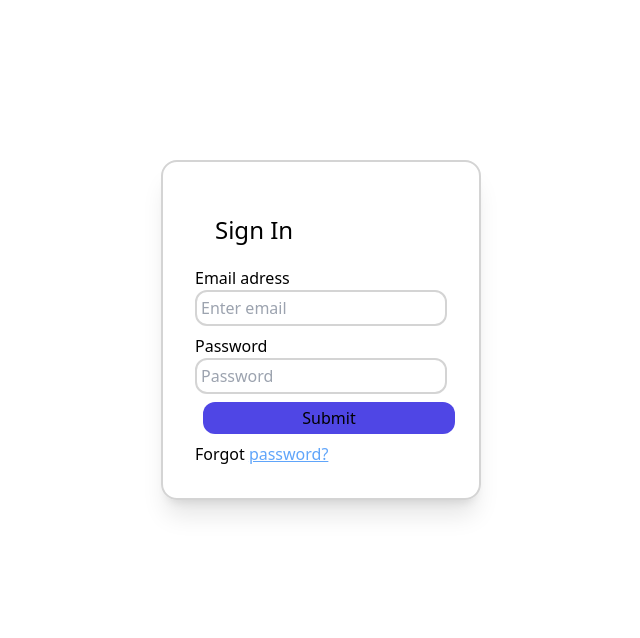
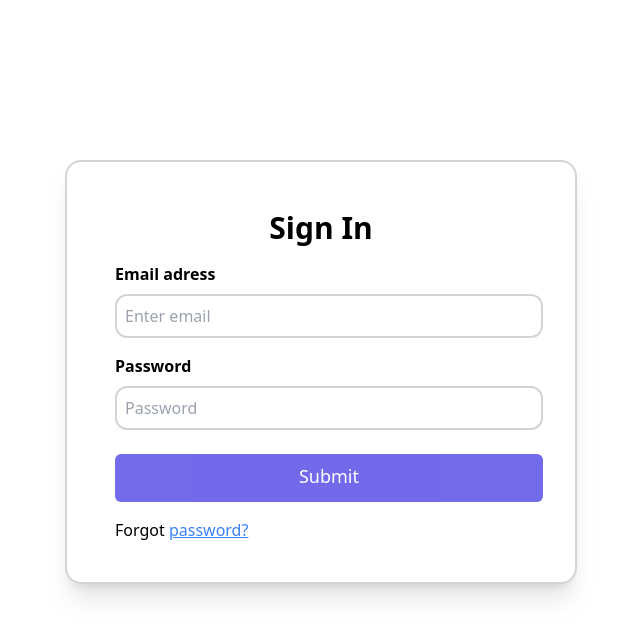
Before and after one commit to Radchenko87dmytro/BookServiseTS, a React (Create React App) app: page /login in a window 1280 px wide. Shown: the top 638 px of the page, without its empty margins (319-959 px from the left). Built offline with nearby package versions, Linux system fonts and the light colour scheme.

Commit message:
feature: saving object (login and password) by click

```diff
--- a/src/components/Button/index.tsx
+++ b/src/components/Button/index.tsx
@@ -4,13 +4,14 @@ interface props {
     content?: string | number;
     onClick?: () => void;
     background: string;
+    width: string;
 }
 
-export const Button = ({ content, onClick, background }: props) => {
+export const Button = ({ content, onClick, background, width }: props) => {
     return (
         <button
             onClick={onClick}
-            className={`truncate m-2 py-2 px-6 ${background} h-12 text-white bold font-medium rounded-md hover:bg-lime-700 text-lg opacity-80 flex justify-center`}
+            className={`truncate m-2 py-2 px-6 ${background} ${width} h-12 text-white bold font-medium rounded-md hover:bg-lime-700 text-lg opacity-80 flex justify-center`}
         >
             {content ? content : 'button'}
         </button>
--- a/src/components/PaginationBooks/index.tsx
+++ b/src/components/PaginationBooks/index.tsx
@@ -91,8 +91,16 @@ export const PaginationBooks = ({
                                 : `bg-indigo-600`
                         }
                         onClick={() => setCurrentPage(page)}
+                        width={''}
                     />
                 ))}
+
+                <button
+                    className="text-white rounded-xl p-1 m-1 border-white border-4 decoration-white text-2xl  hover:bg-lime-500"
+                    //onClick={NextPageHandler}
+                >
+                    {pages.length}
+                </button>
 
                 <button
                     className="text-white rounded-xl p-1 m-1 border-white border-4 decoration-white text-2xl  hover:bg-lime-500"
--- a/src/screens/Login/index.tsx
+++ b/src/screens/Login/index.tsx
@@ -1,29 +1,66 @@
-import React from 'react';
+import React, { useState, useMemo } from 'react';
 import { Button } from '../../components/Button';
 
 export const Login = () => {
+    const [emailValue, setEmailValue] = useState('');
+    const [passwordValue, setPasswordValue] = useState('');
+
+    const emailHandler = (event: any) => {
+        setEmailValue(event.target.value);
+    };
+
+    const passwordHandler = (event: any) => {
+        setPasswordValue(event.target.value);
+        console.log(typeof event);
+        console.log(event);
+    };
+
+    const saveDataInput = () => {
+        const inputValue = {
+            email: emailValue,
+            password: passwordValue,
+        };
+        console.log(inputValue);
+    };
+
     return (
-        <div className="flex items-center justify-center ">
-            <div className="flex flex-col justify-center items-start rounded-2xl border-2 border-neutral-300 w-3/12 min-w-min m-40 p-8 shadow-xl">
+        <div className="flex items-center justify-center">
+            <div className="flex flex-col justify-center items-start rounded-2xl border-2 border-neutral-300 w-2/5 max-w-3xl min-w-min my-40 p-10 shadow-xl">
+                {/*w-2/5  */}
                 {/*max-2xl:flex-col */}
-                <p className="text-2xl font-medium p-5">Sign In</p>
-                <label className="flex items-start">Email adress</label>
+                <div className="flex justify-center w-full">
+                    <p className=" text-3xl font-bold p-2">Sign In</p>
+                </div>
+
+                <label className="font-bold my-2 ml-2">Email adress</label>
                 <input
                     placeholder="Enter email"
-                    className="rounded-xl border-2 border-neutral-300 p-1 mb-2 w-full"
+                    className="rounded-xl border-2 border-neutral-300 p-2 mb-4 ml-2 w-full"
+                    onChange={emailHandler}
                 ></input>
-                <label>Password</label>
+                <label className="font-bold mb-2 ml-2">Password</label>
                 <input
                     placeholder="Password"
-                    className="rounded-xl border-2 border-neutral-300 p-1 w-full"
+                    className="rounded-xl  border-2 border-neutral-300 p-2 w-full mb-4 ml-2"
+                    onChange={passwordHandler}
                 ></input>
-                <div className="w-full">
-                    <button className="bg-indigo-600 w-full rounded-xl p-1 m-2">
-                        Submit
-                    </button>
-                </div>
-                <p>
-                    Forgot <a className="text-blue-400 underline">password?</a>
+
+                <Button
+                    content={'Submit'}
+                    background="bg-indigo-600"
+                    onClick={saveDataInput}
+                    width="w-full"
+                />
+
+                <p className="ml-2 mt-2">
+                    Forgot{' '}
+                    <a
+                        className="text-blue-500 underline "
+                        href="#"
+                        target="_blank"
+                    >
+                        password?
+                    </a>
                 </p>
             </div>
         </div>
```
